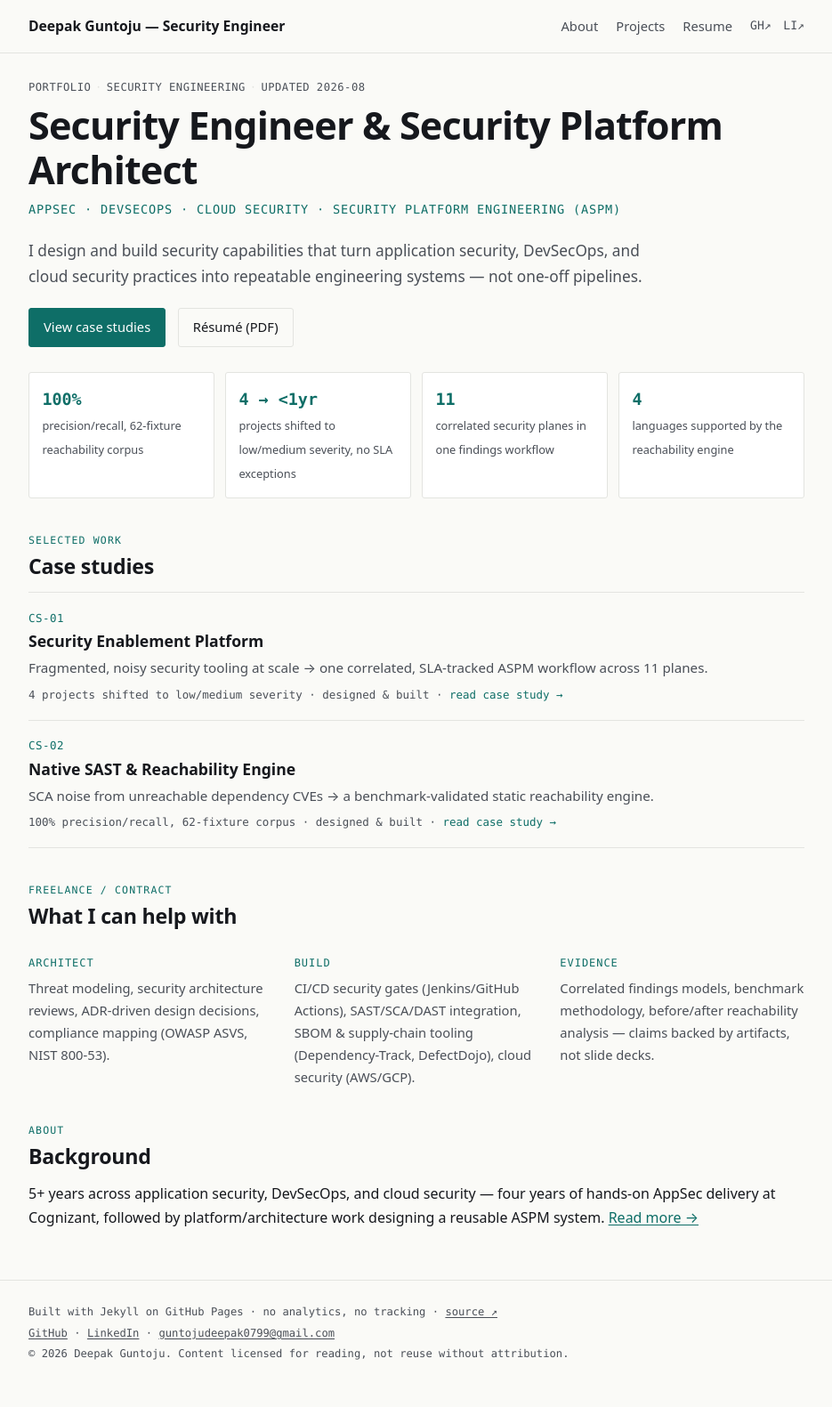
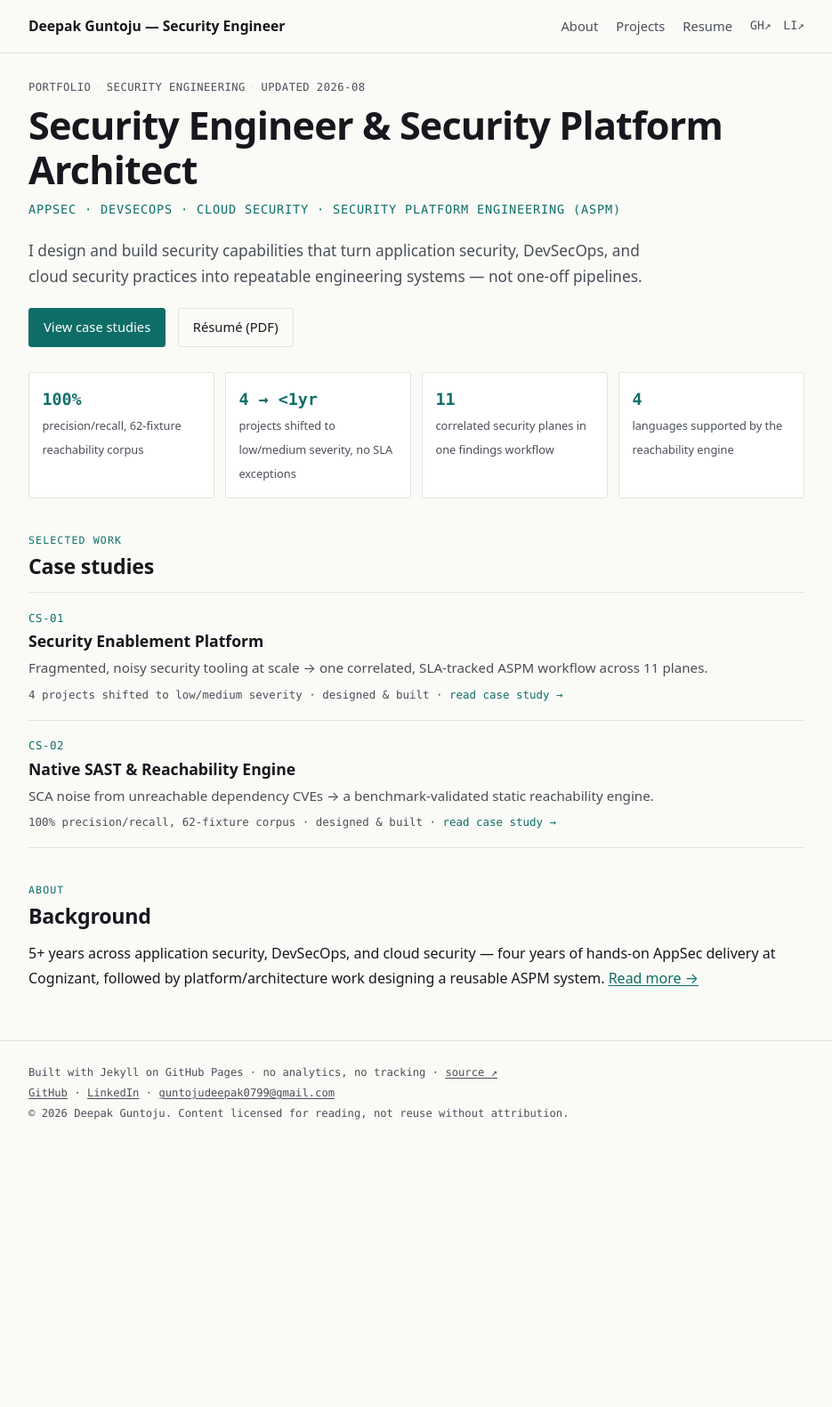
Before and after one commit to deepakguntoju/deepakguntoju.github.io, a Jekyll site: the page built from index.md, in a window 1280 px wide. Shown: the whole page at 89% size, without its empty margins (172-1107 px from the left). Built offline with Jekyll 4.4.1, drawn with Linux system fonts in a browser that asks for light colours; after the commit the page ends 1311 px from its top, so only the background shows below that.

Commit message:
Remove freelance/contract solicitation section from homepage

```diff
--- a/index.md
+++ b/index.md
@@ -55,21 +55,5 @@ description: >-
   </a>
 </div>
 
-<h2><span class="kicker">Freelance / contract</span>What I can help with</h2>
-<div class="triad">
-  <div>
-    <span class="kicker">Architect</span>
-    <p>Threat modeling, security architecture reviews, ADR-driven design decisions, compliance mapping (OWASP ASVS, NIST 800-53).</p>
-  </div>
-  <div>
-    <span class="kicker">Build</span>
-    <p>CI/CD security gates (Jenkins/GitHub Actions), SAST/SCA/DAST integration, SBOM &amp; supply-chain tooling (Dependency-Track, DefectDojo), cloud security (AWS/GCP).</p>
-  </div>
-  <div>
-    <span class="kicker">Evidence</span>
-    <p>Correlated findings models, benchmark methodology, before/after reachability analysis — claims backed by artifacts, not slide decks.</p>
-  </div>
-</div>
-
 <h2><span class="kicker">About</span>Background</h2>
 <p>5+ years across application security, DevSecOps, and cloud security — four years of hands-on AppSec delivery at Cognizant, followed by platform/architecture work designing a reusable ASPM system. <a href="/about/">Read more →</a></p>
```
